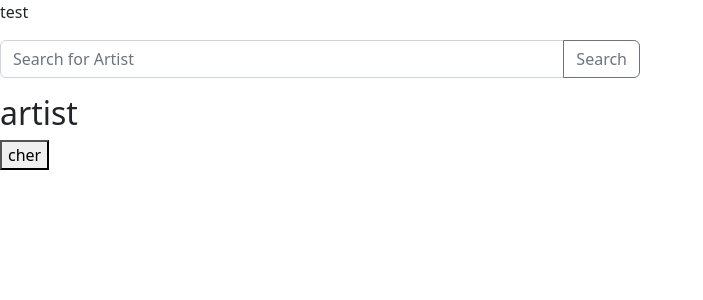
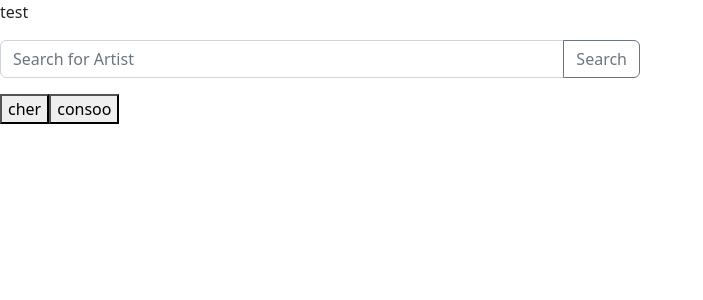
Before and after one commit to Naguib10/artists-search-app, a React (Create React App) app in the folder artists-search-app/: page / in a window 1280 px wide. Shown: the top 300 px of the page, without its empty margins (0-703 px from the left). Built offline with nearby package versions, Linux system fonts and the light colour scheme.

Commit message:
Experimenting with fetching API

```diff
--- a/artists-search-app/src/components/App.jsx
+++ b/artists-search-app/src/components/App.jsx
@@ -5,13 +5,17 @@
 
 function App() {
 
-  const [name, setname] = useState("artist");
+  const [name, setname] = useState([]);
 
   const fetchData = () => {
     return axios.get(" http://ws.audioscrobbler.com/2.0/?method=artist.search&artist=cher&api_key=2d9b6b622a720816152fe9586d35f271&format=json")
-      .then((response) => console.log(response.data.results.artistmatches));
+      .then((response) => setname(response.data.results.artistmatches.artist)).then(conso);
 
     //key 2d9b6b622a720816152fe9586d35f271
+  }
+
+  function conso() {
+    console.log(name);
   }
 
   return (
@@ -19,8 +23,9 @@
       <p>test</p>
       {/* <Link to="./pages/SearchResults">Press here</Link> */}
       <SearchBar />
-      <h2>{name}</h2>
+      {/* <p>{name}</p> */}
       <button onClick={fetchData}>cher</button>
+      <button onClick={conso}>consoo</button>
     </div>
   );
 }
```
